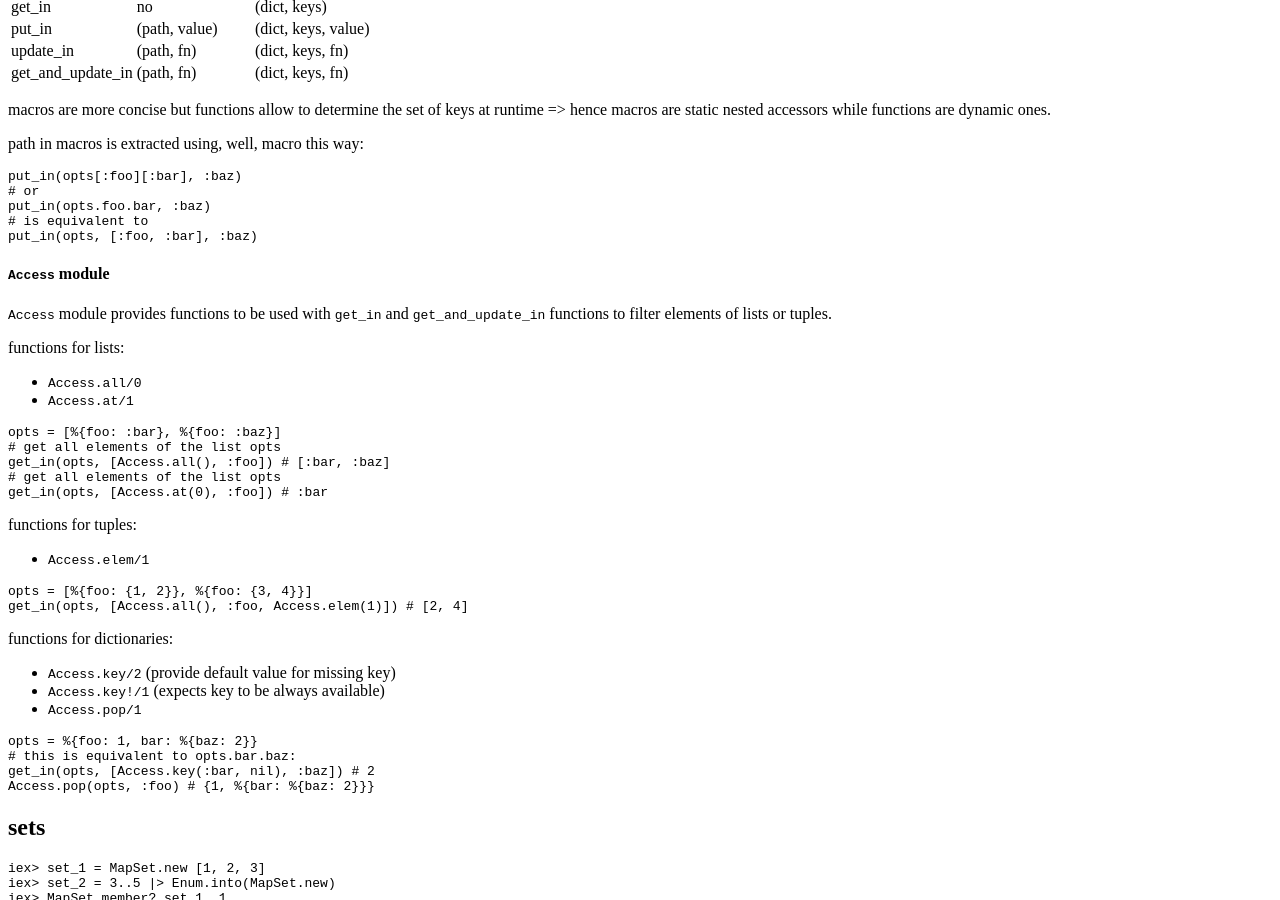
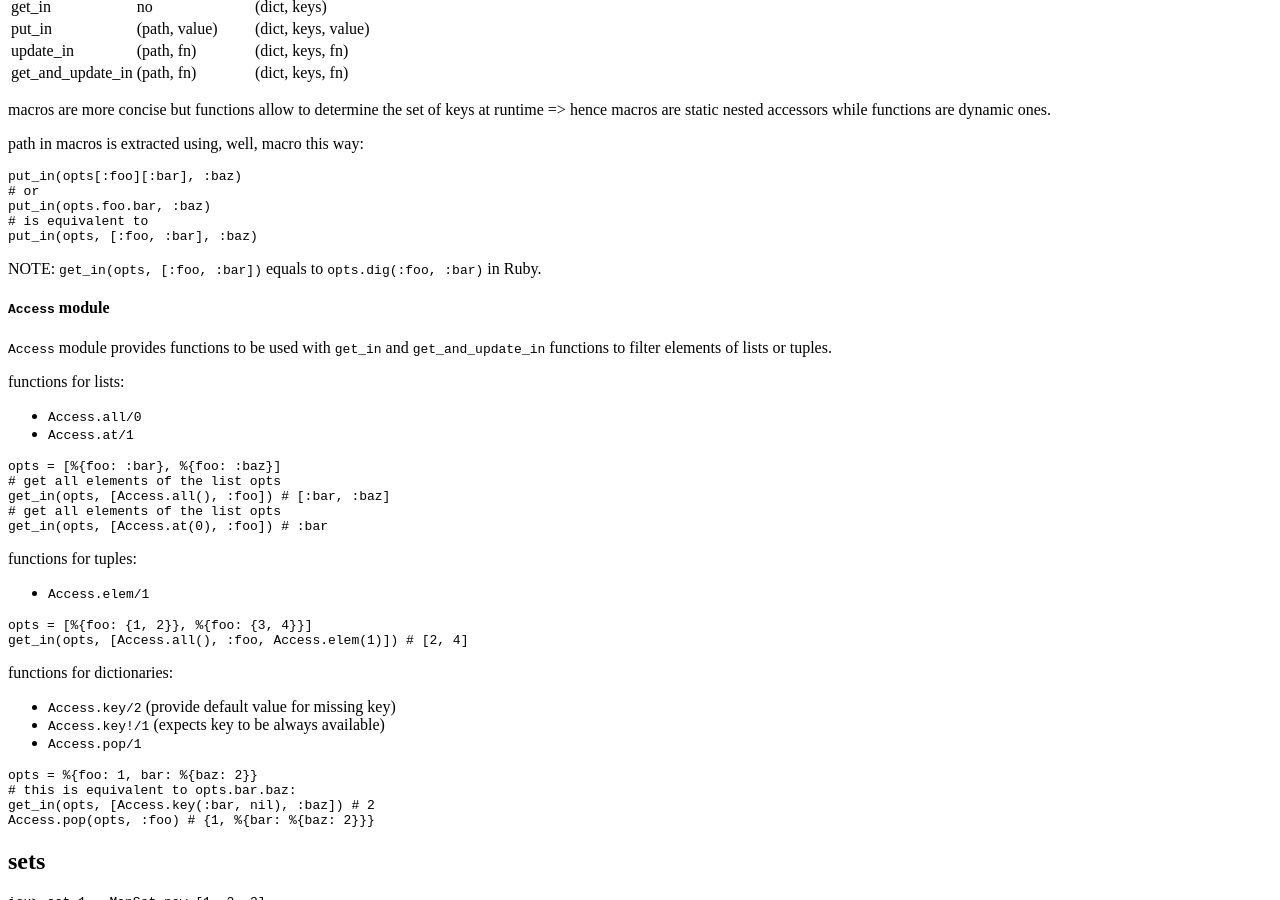
Before and after one commit to tap349/tap349.github.io, a Jekyll site: the page built from _posts/2016-12-31-elixir-notes.md, in a window 1280 px wide and 900 px high, scrolled down 8323 px. Built offline with Jekyll 4.4.1, drawn with Linux system fonts in a browser that asks for light colours.

Commit message:
update 2017-01-06_03:48:05

````diff
--- a/_posts/2016-12-31-elixir-notes.md
+++ b/_posts/2016-12-31-elixir-notes.md
@@ -567,6 +567,8 @@ put_in(opts.foo.bar, :baz)
 put_in(opts, [:foo, :bar], :baz)
 ```
 
+NOTE: `get_in(opts, [:foo, :bar])` equals to `opts.dig(:foo, :bar)` in Ruby.
+
 #### `Access` module
 
 `Access` module provides functions to be used with `get_in` and
````
